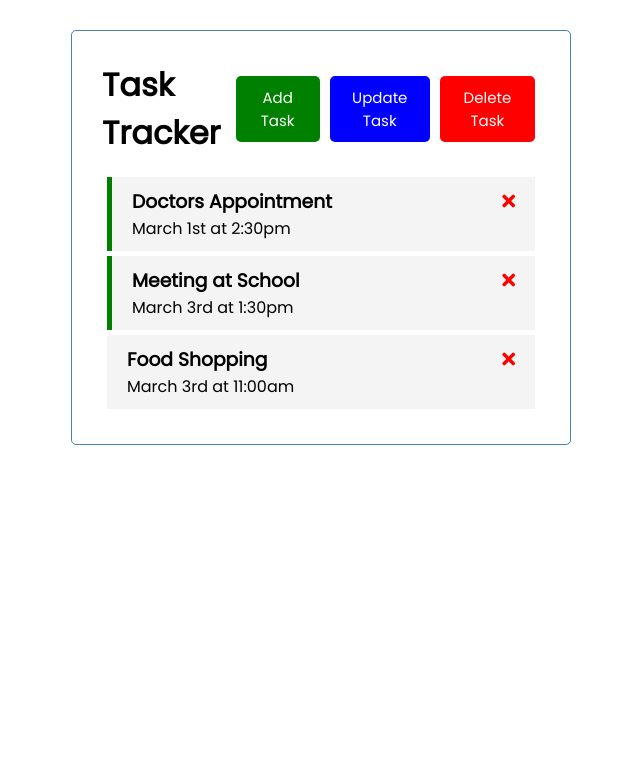
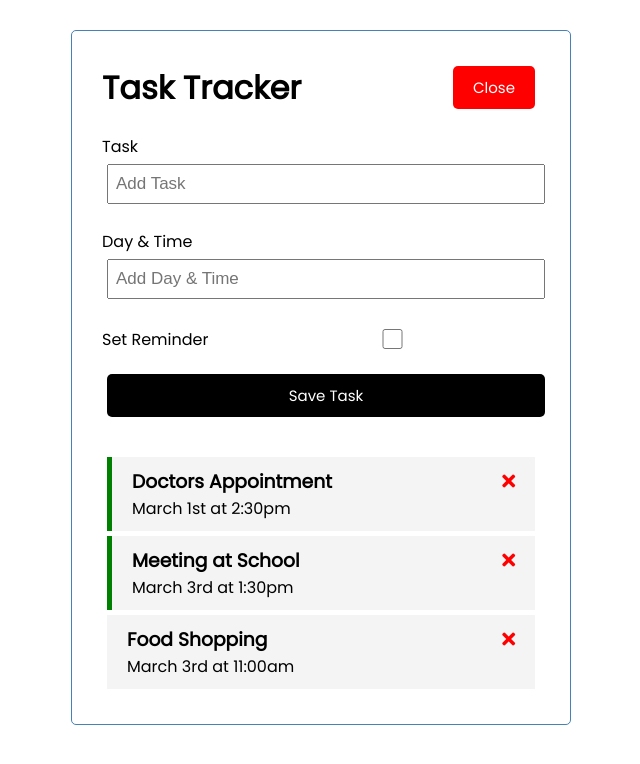
Before and after one commit to claybowser/vue_crud, a Vue app: page / in a window 1280 px wide. Both pictures are taken after a click on the button "Add Task". Shown: the top 764 px of the page, without its empty margins (319-959 px from the left). Built offline with nearby package versions, Linux system fonts and the light colour scheme.

Commit message:
ui is done :)

```diff
--- a/src/App.vue
+++ b/src/App.vue
@@ -1,6 +1,13 @@
 <template>
 <div class="container">
-  <Header title="Task Tracker"/>
+  <Header
+  @toggle-add-task="toggleAddTask"
+  title="Task Tracker"
+  :showAddTask="showAddTask"
+  />
+  <div v-show="showAddTask">
+    <AddTask @add-task="addTask" />
+  </div>
   <Tasks @toggle-reminder="toggleReminder" @delete-task="deleteTask" :tasks="tasks"/>
 </div>
 </template>
@@ -8,19 +15,28 @@
 <script>
 import Header from './components/Header.vue'
 import Tasks from './components/Tasks.vue'
+import AddTask from './components/AddTask.vue'
 
 export default {
   name: 'App',
   components: {
     Header,
-    Tasks
+    Tasks,
+    AddTask
   },
   data() {
     return {
-      tasks: []
+      tasks: [],
+      showAddTask: false
     }
   },
   methods: {
+    toggleAddTask() {
+      this.showAddTask = !this.showAddTask
+    },
+    addTask(task) {
+      this.tasks = [...this.tasks, task]
+    },
     deleteTask(id) {
       if (confirm('Are you sure?')){
         this.tasks = this.tasks.filter((task) => task.id !== id)
@@ -28,7 +44,7 @@
     },
     toggleReminder(id) {
       this.tasks = this.tasks.map((task) => task.id === id ? {...task, reminder: !task.reminder} : task)
-    }
+    },
   },
   created() {
     this.tasks = [
--- /dev/null
+++ b/src/components/AddTask.vue
@@ -0,0 +1,89 @@
+<template>
+  <form @submit="onSubmit" class="add-form">
+    <div class="form-control">
+      <label>Task</label>
+      <input type="text" v-model="text" name="text" placeholder="Add Task" />
+    </div>
+    <div class="form-control">
+      <label>Day & Time</label>
+      <input
+        type="text"
+        v-model="day"
+        name="day"
+        placeholder="Add Day & Time"
+      />
+    </div>
+    <div class="form-control form-control-check">
+      <label>Set Reminder</label>
+      <input type="checkbox" v-model="reminder" name="reminder" />
+    </div>
+
+    <input type="submit" value="Save Task" class="btn btn-block" />
+  </form>
+</template>
+
+<script>
+export default {
+  name: 'AddTask',
+  data() {
+    return {
+      text: '',
+      day: '',
+      reminder: false
+    }
+  },
+  methods: {
+    onSubmit(e) {
+      e.preventDefault();
+      if(!this.text) {
+        alert('Please add a task')
+        return
+      }
+
+      const newTask = {
+        id: Math.floor(Math.random() * 100000),
+        text: this.text,
+        day: this.day,
+        reminder: this.reminder
+      }
+
+      this.$emit('add-task', newTask)
+
+      this.text = ''
+      this.day = ''
+      this.reminder = false
+    }
+  }
+}
+</script>
+
+<style scoped>
+.add-form {
+  margin-bottom: 40px;
+}
+.form-control {
+  margin: 20px 0;
+}
+.form-control label {
+  display: block;
+}
+.form-control input {
+  width: 100%;
+  height: 40px;
+  margin: 5px;
+  padding: 3px 7px;
+  font-size: 17px;
+}
+.form-control-check {
+  display: flex;
+  align-items: center;
+  justify-content: space-between;
+}
+.form-control-check label {
+  flex: 1;
+}
+.form-control-check input {
+  flex: 2;
+  height: 20px;
+}
+</style>
--- a/src/components/Button.vue
+++ b/src/components/Button.vue
@@ -1,5 +1,5 @@
 <template>
-  <button @click="onClick()" :style ="{ background:color }" class="btn">{{text}}</button>
+  <button @click="onClick()" :style ="{ background:color }" class="btn">{{ text }}</button>
 </template>
 
 <script>
@@ -11,7 +11,7 @@
   },
   methods: {
     onClick() {
-      console.log('click')
+      this.$emit('btn-click')
     }
   }
 }
--- a/src/components/Header.vue
+++ b/src/components/Header.vue
@@ -1,9 +1,11 @@
 <template>
   <header>
     <h1>{{ title }}</h1>
-    <Button text="Add Task" color="green" />
-    <Button text="Update Task" color="blue" />
-    <Button text="Delete Task" color="red" />
+    <Button
+    @btn-click="$emit('toggle-add-task')"
+    :text="showAddTask ? 'Close' : 'Add Task'"
+    :color="showAddTask ? 'red' : 'green'"
+    />
   </header>
 </template>
 
@@ -14,6 +16,7 @@
   name: 'Header',
   props: {
     title: String,
+    showAddTask: Boolean
   },
   components: {
     Button
```
